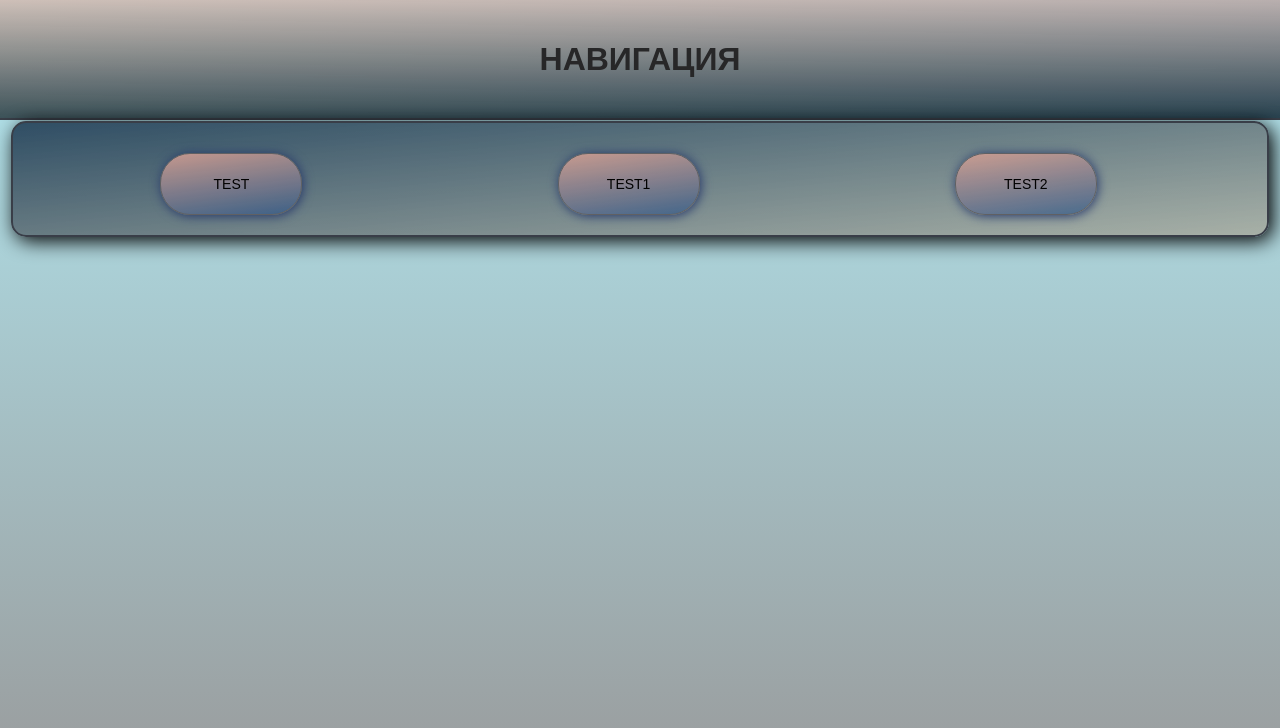
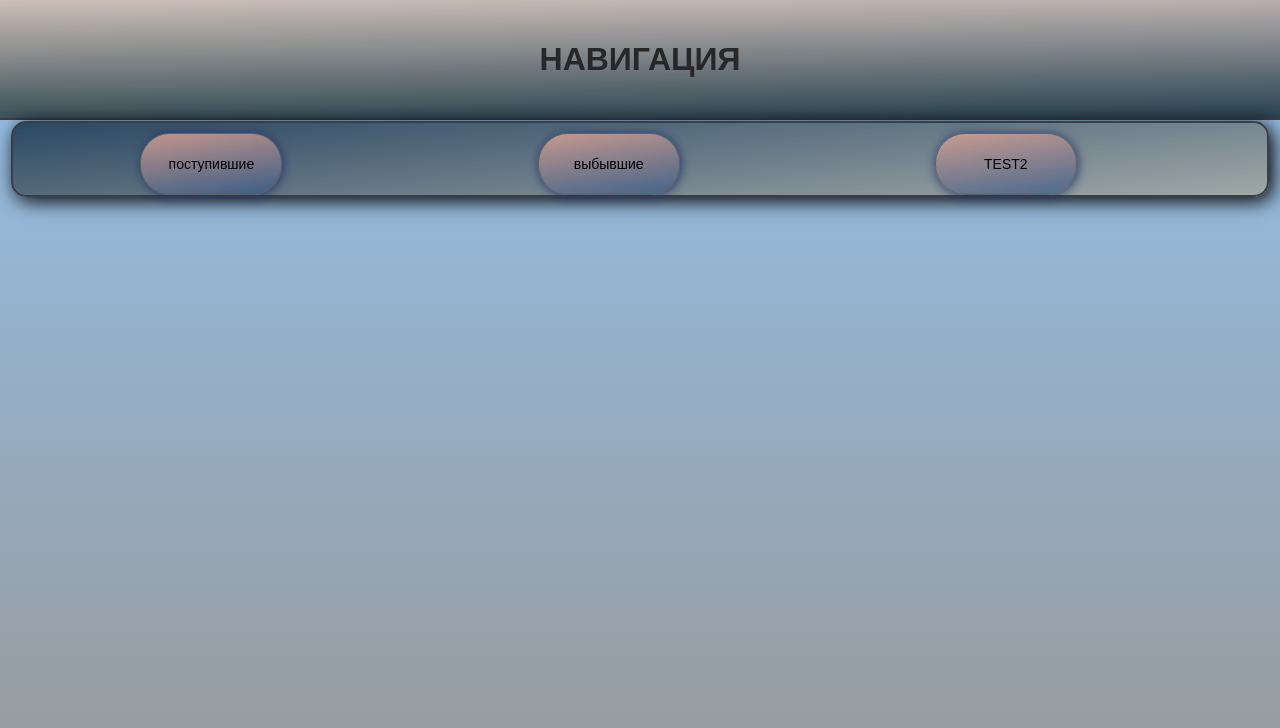
Before and after one commit to vlf0/DRF_test, a React (Create React App) app in the folder frontend/: page /analysis in a window 1280 px wide. Both pictures are taken after a click on the button "НАВИГАЦИЯ". Shown: the top 728 px of the page. Built offline with nearby package versions, Linux system fonts and the light colour scheme.

Commit message:
Navigation bar created and ready to implement API logic.

```diff
--- a/frontend/src/components/Analysis.jsx
+++ b/frontend/src/components/Analysis.jsx
@@ -4,6 +4,7 @@ import { useSpring, animated } from 'react-spring';
 import DroppingMenu from './DroppingMenu';
 import "./menu_styles.css"
 import "./parent.css"
+import "./menu_point.css"
 
 
 function GetAnalysis() {
@@ -16,7 +17,7 @@ function GetAnalysis() {
   };
 
   const handleMouseLeave = () => {
-    setHovered(true);
+    setHovered(false);
   };
 
   const buttonSpring = useSpring({
@@ -30,6 +31,11 @@ function GetAnalysis() {
     config: { duration: 300 },
   });
 
+  const handleButtonClick = () => {
+    // Handle the button click logic, e.g., send POST request
+    console.log('Button inside DroppingMenu clicked!');
+    // Add your logic to send POST request here
+  };
 
   return (
     <div className="dashboard">
@@ -47,13 +53,21 @@ function GetAnalysis() {
         onMouseLeave={handleMouseLeave} // Close the menu when leaving the button
         style={menuSpring}
       >
-
-      <ul className='menu_list'>
-        <li className='menu_p'>TEST</li>
-        <li className='menu_p'>TEST1</li>
-        <li className='menu_p'>TEST2</li>
-      </ul>
-
+        <ul className='menu_list'>
+         {[
+           { label: 'поступившие', buttons: ['текущие сутки', 'прошедшие сутки'] },
+           { label: 'выбывшие', buttons: ['текущие сутки', 'прошедшие сутки'] },
+           { label: 'TEST2', buttons: ['Отчет 1', 'отчет 2'] },
+         ].map(({ label, buttons }) => (
+           <DroppingMenu key={label} label={label}>
+             {buttons.map((buttonLabel) => (
+               <button key={buttonLabel} className='api_buttons' onClick={handleButtonClick}>
+                 {buttonLabel}
+               </button>
+             ))}
+           </DroppingMenu>
+         ))}
+        </ul>
       </animated.nav>
     </div>
   );
--- a/frontend/src/components/DroppingMenu.jsx
+++ b/frontend/src/components/DroppingMenu.jsx
@@ -1,10 +1,9 @@
 import React, { useState } from 'react';
 import { useSpring, animated } from 'react-spring';
-// import MenuPoint from './MenuPoint';
 import "./menu_styles.css";
 import "./menu_point.css";
 
-function DroppingMenu() {
+function DroppingMenu({ label, children }) {
   const [isHovered, setHovered] = useState(false);
 
   const handleMouseEnter = () => {
@@ -15,23 +14,26 @@ function DroppingMenu() {
     setHovered(false);
   };
 
-  const menuPointSpring = useSpring({
+  const menuSpring = useSpring({
     opacity: isHovered ? 1 : 0,
     transform: `scale(${isHovered ? 1 : 0})`,
     config: { duration: 300 },
   });
 
   return (
-    <animated.nav
-    className={`submenu ${isHovered ? "active" : ""}`}
-
+    <div
+      className='menu_p'
+      onMouseEnter={handleMouseEnter}
+      onMouseLeave={handleMouseLeave}
     >
-      <ul className='submenu_list'>
-        <li className='menu_p'>TEST</li>
-        <li className='menu_p'>TEST1</li>
-        <li className='menu_p'>TEST2</li>
-      </ul>
-    </animated.nav>
+      {label}
+      <animated.div
+        className={`childmenu ${isHovered ? "active" : ""}`}
+        style={menuSpring}
+      >
+        {children}
+      </animated.div>
+    </div>
   );
 }
 
--- a/frontend/src/components/menu_point.css
+++ b/frontend/src/components/menu_point.css
@@ -46,3 +46,35 @@
   border-radius: 30px;
   box-shadow: 1px 1px 11px 0px #25366a;
 }
+
+.childmenu {
+  text-align: center;
+  display: flex;
+  flex-direction: column;
+  justify-content: center;
+  align-items: center;
+  width: 22pc;
+  height: 5pc;
+  background: linear-gradient(352deg, #295487b0, #d7a092de);
+  padding: 20px;
+  border: 1px solid #606063;
+  border-radius: 30px;
+  box-shadow: 1px 1px 11px 0px #25366a;
+  position: fixed;
+  top: 73px;
+}
+
+.api_buttons {
+  text-align: center;
+  display: flex;
+  justify-content: center;
+  align-items: center;
+  width: 350px;
+  height: 0px;
+  /* margin-top: 10px; */
+  background: linear-gradient(352deg, #295487b0, #d7a092de);
+  padding: 20px;
+  border: 1px solid #606063;
+  border-radius: 30px;
+  box-shadow: 1px 1px 11px 0px #25366a;
+}
--- a/frontend/src/components/menu_styles.css
+++ b/frontend/src/components/menu_styles.css
@@ -25,12 +25,12 @@
 .menu_list {
   width: 95%;
   padding: 0;
+  margin: 0;
   list-style-type: none;
   display: flex;
   flex-direction: row;
   justify-content: space-around;
   align-items: center;
-  margin: 20px;
 }
 
 .menu.active {
--- a/frontend/src/components/parent.css
+++ b/frontend/src/components/parent.css
@@ -5,7 +5,7 @@ body {
   flex-direction: row;
   justify-content: center;
   align-items: center;
-  background: linear-gradient(to bottom, #b3eaf3, #78797ac2);
+  background: linear-gradient(to bottom, #93c2ed, #78797ac2);
 }
 
 div#root {
```
Also changed, not shown: frontend/src/components/MenuPoint.jsx (added, +16 -0 lines).
